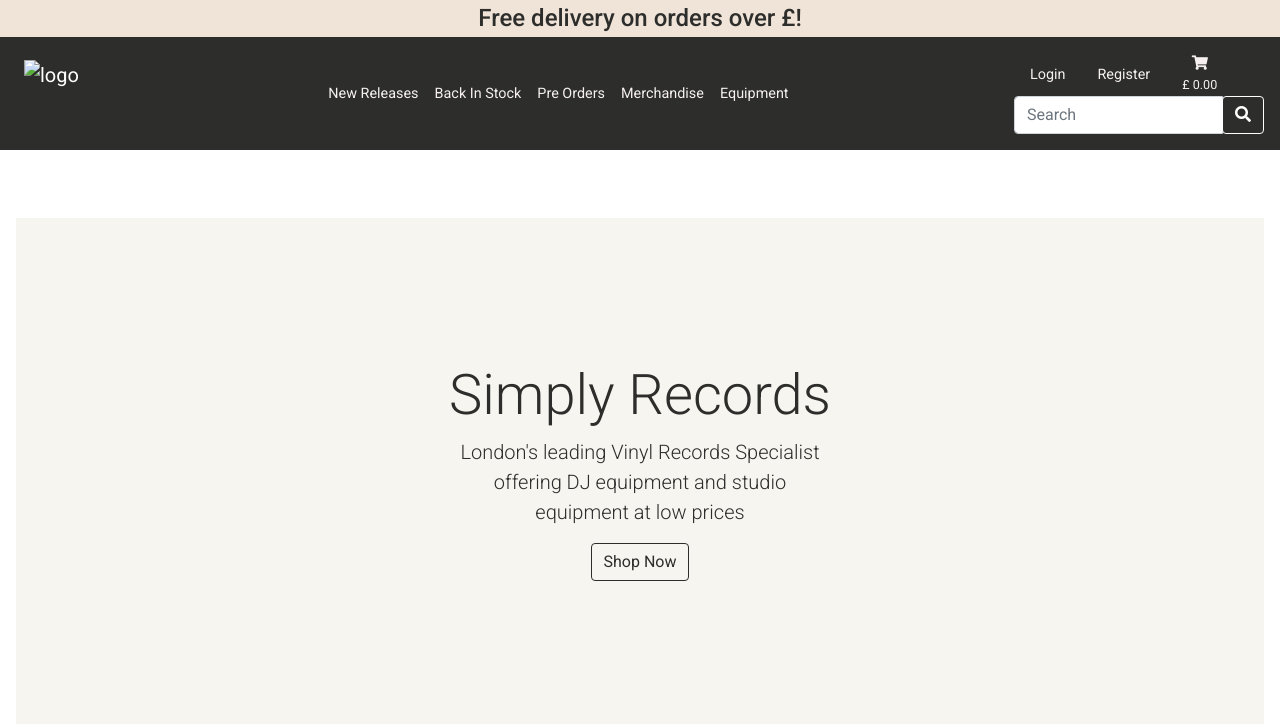
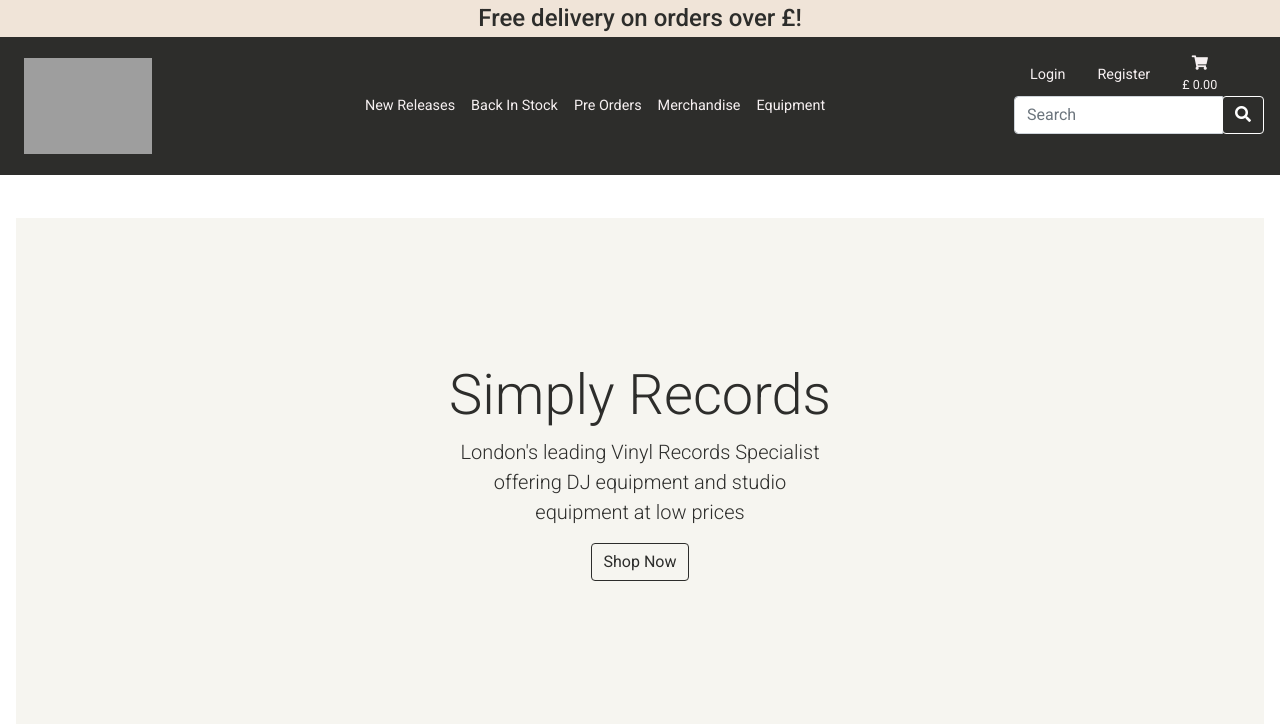
Before and after one commit to wilko90/Simply-Records, a Django app: page / in a window 1280 px wide. Shown: the top 724 px of the page. Run offline with Django 3.2, Linux system fonts and the light colour scheme; some libraries are stand-ins or nearby versions; grey boxes are pictures that could not be loaded.

Commit message:
feat: add logo to nav

```diff
--- a/templates/includes/navbar.html
+++ b/templates/includes/navbar.html
@@ -1,23 +1,23 @@
 <nav class="d-flex nav-header navbar-dark navbar navbar-expand-lg static-top">
     <div class="d-flex navbar-expand-md flex-column flex-md-row navbar-collapse">
-        <div class="d-flex me-auto">
+        <div class="d-flex">
             <button class="navbar-toggler px-2" type="button" data-toggle="collapse" data-target="#navbarContent"
                 aria-controls="navbarContent" aria-expanded="false" aria-label="Toggle navigation">
                 <span class="navbar-toggler-icon"></span>
             </button>
             <!--Logo-->
             <a class="navbar-brand px-2" href="{}">
-                <img src="" alt="logo" class="logo">
+                <img src="/static/img/logo3.png" alt="logo" class="logo">
             </a>
             <!--Search button-->
             <div class="d-flex">
-                <div class="btn px-1 d-block d-lg-none mr-md-3" id="search-button">
+                <div class="btn d-block d-lg-none mr-md-3" id="search-button">
                     <div class="text-center text-white d-flex flex-column justify-content-between">
                         <i class="fas fa-search"></i>
                         <small class="mt-1 small-text-navbar">Search</small>
                     </div>
                 </div>
-                <a href="" class="btn px-1 d-block d-md-none {% if grand_total %}text-warning {% else %}{% endif %}">
+                <a href="" class="btn d-block d-md-none {% if grand_total %}text-warning {% else %}{% endif %}">
                     <div
                         class="text-center d-flex flex-column justify-content-between {% if grand_total %}text-warning {% else %}{% endif %}">
                         <i class="fas fa-shopping-cart"></i>
```
